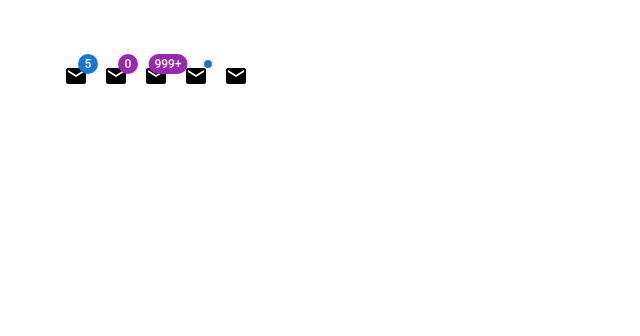
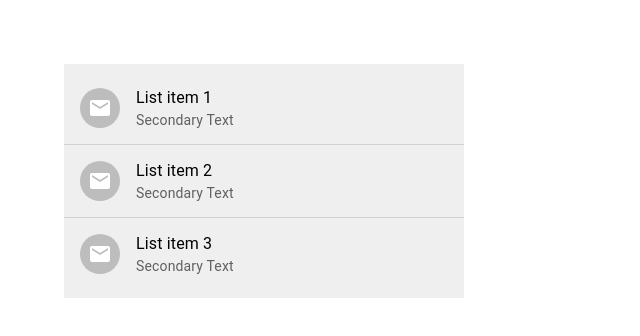
Before and after one commit to sailendrachettri/material-ui-learning, a React (Create React App) app: page / in a window 1280 px wide. Shown: the top 336 px of the page, without its empty margins (0-640 px from the left). Built offline with nearby package versions, Linux system fonts and the light colour scheme; the HTML template or start-up script is replaced by a standard one.

Commit message:
List item in MUI

```diff
--- a/src/App.tsx
+++ b/src/App.tsx
@@ -1,11 +1,11 @@
 import './App.css'
-import { MuiBadge } from './components/MuiBadge';
+import { MuiList } from './components/MuiList';
 
 function App() {
   return (
     <>
       <div className="App">
-        <MuiBadge />
+        <MuiList />
       </div>
     </>
   );
--- /dev/null
+++ b/src/components/MuiList.tsx
@@ -0,0 +1,51 @@
+import { Avatar, Box, Divider, List, ListItem, ListItemAvatar, ListItemButton, ListItemIcon, ListItemText } from '@mui/material'
+import MailIcon from '@mui/icons-material/Mail'
+
+export const MuiList = () => {
+    return (
+        <>
+            <Box sx={{ width: '400px', bgcolor: '#efefef' }}>
+                <List>
+                    <ListItem disablePadding>
+                        <ListItemButton>
+                            <ListItemIcon>
+                                <ListItemAvatar>
+                                    <Avatar>
+                                        <MailIcon />
+                                    </Avatar>
+                                </ListItemAvatar>
+                            </ListItemIcon>
+                            <ListItemText primary='List item 1' secondary="Secondary Text"></ListItemText>
+                        </ListItemButton>
+                    </ListItem>
+                    <Divider />
+                    <ListItem disablePadding>
+                        <ListItemButton>
+                            <ListItemIcon>
+                                <ListItemAvatar>
+                                    <Avatar>
+                                        <MailIcon />
+                                    </Avatar>
+                                </ListItemAvatar>
+                            </ListItemIcon>
+                            <ListItemText primary='List item 2' secondary="Secondary Text"></ListItemText>
+                        </ListItemButton>
+                    </ListItem>
+                    <Divider />
+                    <ListItem disablePadding>
+                        <ListItemButton>
+                            <ListItemIcon>
+                                <ListItemAvatar>
+                                    <Avatar>
+                                        <MailIcon />
+                                    </Avatar>
+                                </ListItemAvatar>
+                            </ListItemIcon>
+                            <ListItemText primary='List item 3' secondary="Secondary Text"></ListItemText>
+                        </ListItemButton>
+                    </ListItem>
+                </List>
+            </Box>
+        </>
+    )
+}
```
